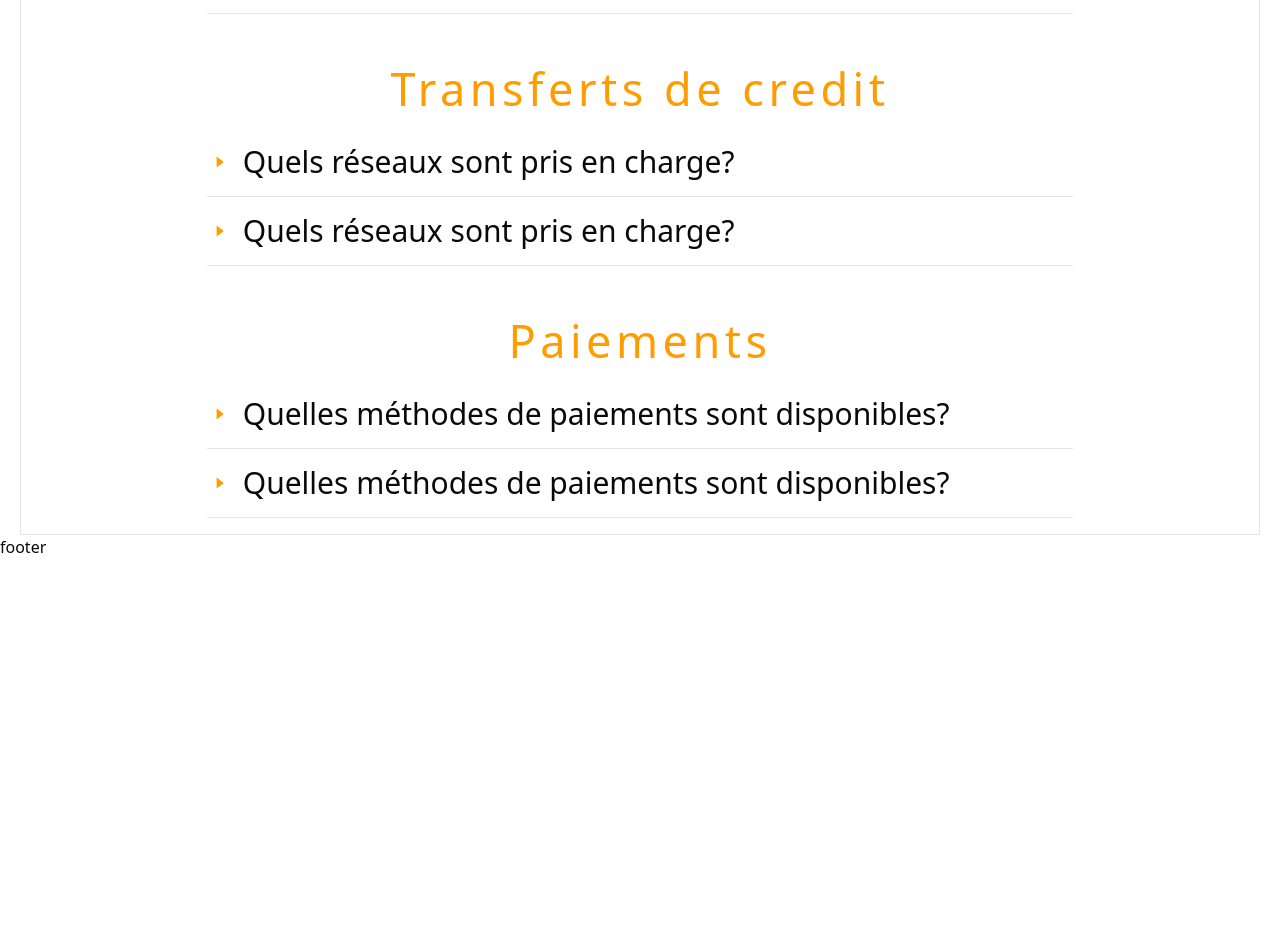
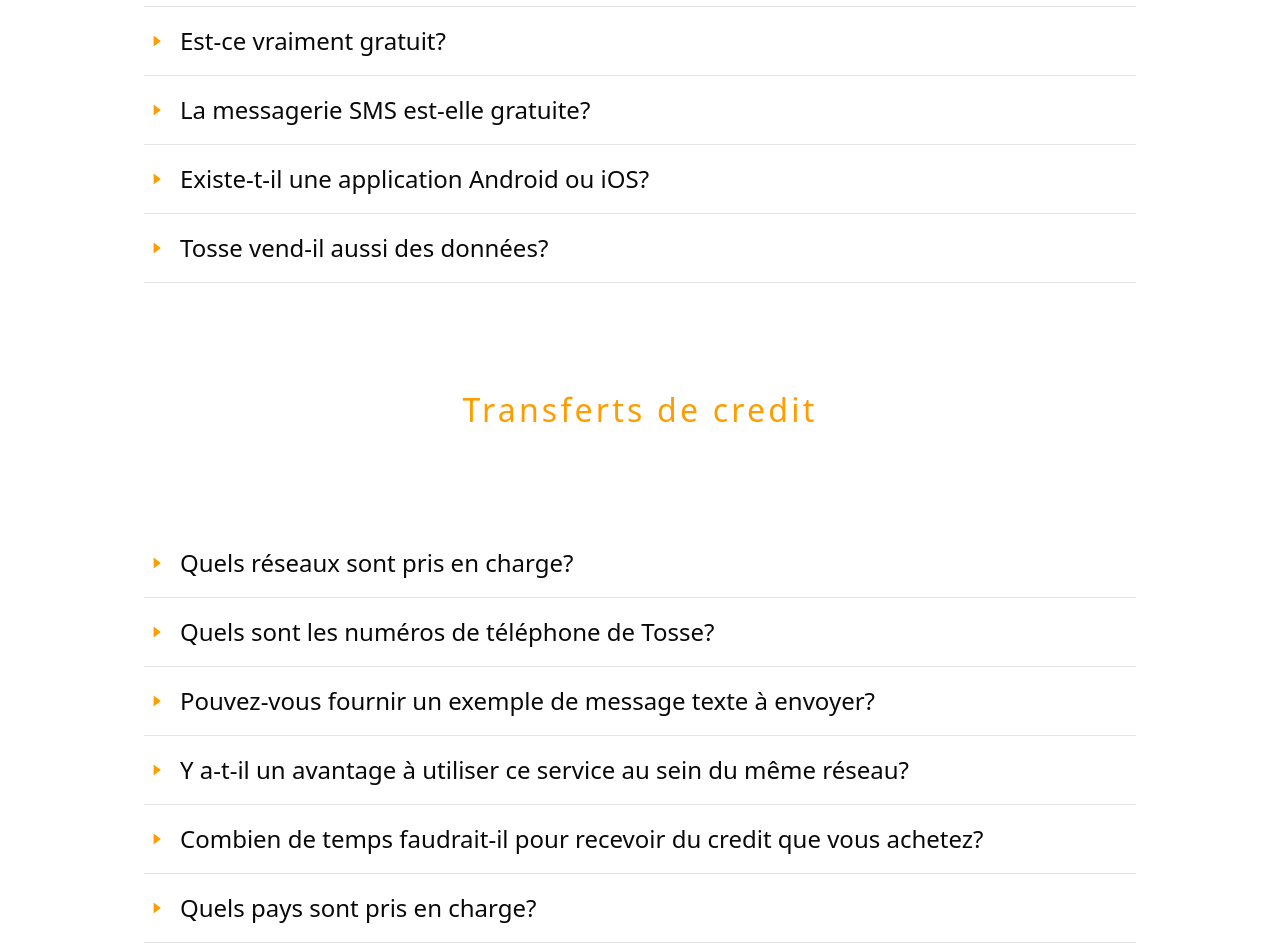
Before and after one commit to hassandogo/tosse-web, a Next.js app: page /faqs in a window 1280 px wide. Shown: the part 580-1532 px from the top of the page. Before the commit the page ends 1139 px from the top, so only its background shows below. Built offline with nearby package versions, Linux system fonts and the light colour scheme; a web font is replaced by a local one.

Commit message:
Modification de la page de faq

```diff
--- a/app/(app)/faqs/page.tsx
+++ b/app/(app)/faqs/page.tsx
@@ -8,13 +8,14 @@ import {
   AccordionItem,
   AccordionTrigger,
 } from "@/components/ui/accordion";
+import Link from "next/link";
 const Faqs = () => {
   return (
     <section>
       <Header />
       <Spacer small />
       <AppContainer>
-        <div className="justify-center flex items-center flex-col gap-4 border">
+        <div className="justify-center flex items-center flex-col gap-4">
           <div className="text-center space-y-2">
             <h1 className="text-[3.125rem] font-bold leading-[3.75rem] text-[#1c2e3d] mb-[1.5rem]">
               Questions fréquemment posées
@@ -26,19 +27,21 @@ const Faqs = () => {
           {faqs &&
             faqs.length > 0 &&
             faqs.map((faq) => (
-              <div className="w-[70%] space-y-3 py-4">
-                <h3 className=" text-[2.813rem] font-normal  leading-[3.375rem] tracking-widest text-primary text-center">
+              <div className="w-[80%] space-y-3 py-4">
+                <Spacer tooSmall />
+                <h3 className=" text-[2rem] font-normal  leading-[3.375rem] tracking-widest text-primary text-center">
                   {faq.theme.title}
                 </h3>
                 <div className="">
-                  <Accordion type="single" collapsible>
+                  <Spacer small />
+                  <Accordion type="single" collapsible className="">
                     {faq.theme.content.map((quest, index) => (
                       <AccordionItem value={`item-${index}`}>
-                        <AccordionTrigger className="text-3xl font-normal leading-9 text-left">
-                      {quest.question}
+                        <AccordionTrigger className="text-2xl font-normal leading-9 text-left">
+                          {quest.question}
                         </AccordionTrigger>
-                        <AccordionContent className="text-[1.563rem] font-normal leading-[2.813rem] text-left">
-                       {quest.anwser}
+                        <AccordionContent className="text-[1rem] font-normal leading-[2rem] text-left ml-8">
+                          {quest.anwser}
                         </AccordionContent>
                       </AccordionItem>
                     ))}
@@ -46,133 +49,15 @@ const Faqs = () => {
                 </div>
               </div>
             ))}
-          {/* <div className="w-[70%] space-y-3 py-4">
-            <h3 className=" text-[2.813rem] font-normal leading-[3.375rem] tracking-widest text-primary text-center">
-              Transferts de credit
-            </h3>
-            <div className="">
-              <Accordion type="single" collapsible>
-                <AccordionItem value="item-1">
-                  <AccordionTrigger className="text-3xl font-normal leading-9 text-left">
-                    Quels réseaux sont pris en charge?
-                  </AccordionTrigger>
-                  <AccordionContent className="text-[1.563rem] font-normal leading-[2.813rem] text-left pl-8">
-                    Nous soutenons actuellement{" "}
-                    <span className="text-[#396BB4]">Moov Africa(TIGO)</span> ,{" "}
-                    <span className="text-[#EB1C24]">Airtel</span> et{" "}
-                    <span className="text-[#00FF00]">Salam</span>. Nous essayons
-                    de prendre en charge tous les réseaux disponibles à
-                    l&apos;avenir.
-                  </AccordionContent>
-                </AccordionItem>
-                <AccordionItem value="item-2">
-                  <AccordionTrigger className="text-3xl font-normal leading-9 text-left">
-                    Quels sont les numéros de téléphone de Tosse?
-                  </AccordionTrigger>
-                  <AccordionContent className="text-[1.563rem] font-normal leading-[2.813rem] text-left">
-                    Moov Africa(Tigo):{" "}
-                    <span className="text-[#396BB4]">95 16 10 30</span>
-                    <br />
-                    Airtel: <span className="text-[#EB1C24]">66 46 24 28</span>
-                    <br />
-                    Pour des raisons de sécurité et de confidentialité, seul le
-                    numéro qui nous contacte peut effectuer le paiement. Nous
-                    préférons donc que vous nous contactiez avec le numéro de
-                    paiement.
-                  </AccordionContent>
-                </AccordionItem>
-                <AccordionItem value="item-3">
-                  <AccordionTrigger className="text-3xl font-normal leading-9 text-left">
-                    Pouvez-vous fournir un exemple de message texte à envoyer?
-                  </AccordionTrigger>
-                  <AccordionContent className="text-[1.563rem] font-normal leading-[2.813rem] text-left">
-                    Envoyer 500 à 9XXXXXXX
-                  </AccordionContent>
-                </AccordionItem>
-                <AccordionItem value="item-4">
-                  <AccordionTrigger className="text-3xl font-normal leading-9 text-left">
-                    Y a-t-il un avantage à utiliser ce service au sein du même
-                    réseau?
-                  </AccordionTrigger>
-                  <AccordionContent className="text-[1.563rem] font-normal leading-[2.813rem] text-left">
-                    L&apos;avantage dans ce scénario est la rapidité et la
-                    commodité.
-                    <br />
-                    Par exemple, si vous voulez vous acheter du crédit pour
-                    500frs, vous pouvez simplement envoyer un SMS avec du
-                    contenu, &quot;1000&quot;; au lieu de suivre les étapes
-                    d&apos;achat de crédit de votre opérateur réseau.
-                  </AccordionContent>
-                </AccordionItem>
-                <AccordionItem value="item-5">
-                  <AccordionTrigger className="text-3xl font-normal leading-9 text-left">
-                    Combien de temps faudrait-il pour recevoir du credit que
-                    vous achetez?
-                  </AccordionTrigger>
-                  <AccordionContent className="text-[1.563rem] font-normal leading-[2.813rem] text-left">
-                    C&apos;est presque instantané lorsque les conditions du
-                    réseau sont bonnes. Nous traitons votre transaction
-                    immédiatement après réception du paiement. <br />
-                    Mais cela peut prendre jusqu&apos;à 5 minutes dans de
-                    mauvaises conditions de réseau. Nous allons réessayer
-                    jusqu&apos;à ce que ça aille. Mais si cela prend trop de
-                    temps et que nous ne sommes pas en mesure d&apos;effectuer
-                    la transaction, nous effectuerons un remboursement à 100%.
-                  </AccordionContent>
-                </AccordionItem>
-                <AccordionItem value="item-5">
-                  <AccordionTrigger className="text-3xl font-normal leading-9 text-left">
-                    Quels pays sont pris en charge?
-                  </AccordionTrigger>
-                  <AccordionContent className="text-[1.563rem] font-normal leading-[2.813rem] text-left">
-                    Actuellement, ce service ne fonctionne qu&apos;au Tchad mais
-                    nous espérons soutenir plus de pays le long de la ligne.
-                  </AccordionContent>
-                </AccordionItem>
-              </Accordion>
-            </div>
-          </div>
-          <div className="w-[70%] space-y-3 py-4">
-            <h3 className=" text-[2.813rem] font-normal leading-[3.375rem] tracking-widest text-primary text-center">
-              Paiements
-            </h3>
-            <div className="">
-              <Accordion type="single" collapsible>
-                <AccordionItem value="item-1">
-                  <AccordionTrigger className="text-3xl font-normal leading-9 text-left">
-                    Quelles méthodes de paiements sont disponibles?
-                  </AccordionTrigger>
-                  <AccordionContent className="text-[1.563rem] font-normal leading-[2.813rem] text-left">
-                    Tous les paiements mobile money sont pris en charge (
-                    <span className="text-[#396BB4]">
-                      Moov Africa(Tigo) Money
-                    </span>
-                    et <span className="text-[#EB1C24]">Airtel Money</span>).
-                  </AccordionContent>
-                </AccordionItem>
-                <AccordionItem value="item-2">
-                  <AccordionTrigger className="text-3xl font-normal leading-9 text-left">
-                    Les paiements fonctionnent-ils complètement hors ligne?
-                  </AccordionTrigger>
-                  <AccordionContent className="text-[1.563rem] font-normal leading-[2.813rem] text-left">
-                    A fairre
-                  </AccordionContent>
-                </AccordionItem>
-                <AccordionItem value="item-3">
-                  <AccordionTrigger className="text-3xl font-normal leading-9 text-left">
-                    Existe-t-il une politique de remboursement?
-                  </AccordionTrigger>
-                  <AccordionContent className="text-[1.563rem] font-normal leading-[2.813rem] text-left">
-                    Nous vous rembourserions 100% de votre argent si nous ne
-                    sommes pas en mesure de répondre à votre demande. Si vous
-                    souhaitez annuler la demande, nous ajouterons des frais de
-                    remboursement de 3% du montant.
-                  </AccordionContent>
-                </AccordionItem>
-              </Accordion>
-            </div>
-          </div> */}
         </div>
+        <Spacer tooSmall />
+        <p className="text-[1.5rem] font-normal leading-[2rem] text-center">
+          Vous avez une autre question?{" "}
+          <Link href="/#" className="text-primary">
+            Contactez-nous
+          </Link>{" "}
+        </p>
+        <Spacer tooSmall />
       </AppContainer>
     </section>
   );
--- a/dossier/faqs.tsx
+++ b/dossier/faqs.tsx
@@ -9,14 +9,24 @@ export const faqs = [
             "TOSSE vous offre la possibilité d'acheter du credit pour n'importe quel réseau au Tchad en utilisant votre méthode de paiement préférée, sans demander de frais.",
         },
         {
-            question: "Que fait Tosse?",
+          question: "Est-ce vraiment gratuit?",
           anwser:
-              "TOSSE vous offre la possibilité d'acheter du credit pour n'importe quel réseau au Tchad en utilisant votre méthode de paiement préférée, sans demander de frais.",
+            "Oui. C'est totalement gratuit. Il n'y a pas de frais demandés pour effectuer des paiements. De plus, nous n'ajoutons pas de frais de retrait à votre paiement. Par exemple, si vous voulez du credit pour 500frs, vous paierez exactement 500frs. Nous souhaitons vous informer que votre opérateur réseau peut vous facturer des SMS pour des transactions hors ligne à moins que vous ne soyez abonné à un forfait SMS.",
         },
         {
-            question: "Que fait Tosse?",
+          question: "La messagerie SMS est-elle gratuite?",
           anwser:
-              "TOSSE vous offre la possibilité d'acheter du credit pour n'importe quel réseau au Tchad en utilisant votre méthode de paiement préférée, sans demander de frais.",
+            "Votre opérateur réseau peut vous facturer des SMS, sauf si vous êtes abonné à un forfait SMS.",
+        },
+        {
+          question: "Existe-t-il une application Android ou iOS?",
+          anwser:
+            "Non, il n'y en a pas. Nous en fournirions un à l'avenir. Pour l'instant, vous ne pouvez utiliser que les SMS ou le site Web.",
+        },
+        {
+          question: "Tosse vend-il aussi des données?",
+          anwser:
+            "Nous vendons des données sur demande et le processus n'est pas aussi rapide et automatique que le processus de transfert de crédit. Au cas où vous vous demandez s'il y a des frais pour cela, c'est totalement gratuit.",
         },
       ],
     },
@@ -31,9 +41,31 @@ export const faqs = [
             "Nous soutenons actuellement Moov Africa(TIGO) , Airtel et Salam. Nous essayons de prendre en charge tous les réseaux disponibles à l'avenir.",
         },
         {
-            question: "Quels réseaux sont pris en charge?",
+          question: "Quels sont les numéros de téléphone de Tosse?",
           anwser:
-              "Nous soutenons actuellement Moov Africa(TIGO) , Airtel et Salam. Nous essayons de prendre en charge tous les réseaux disponibles à l'avenir.",
+            "Moov Africa: 95 16 10 30 Airtel: 66 46 24 28 Pour des raisons de sécurité et de confidentialité, seul le numéro qui nous contacte peut effectuer le paiement. Nous préférons donc que vous nous contactiez avec le numéro de paiement.",
+        },
+        {
+          question:
+            "Pouvez-vous fournir un exemple de message texte à envoyer?",
+          anwser: "Envoyer 500 à 9XXXXXXX",
+        },
+        {
+          question:
+            "Y a-t-il un avantage à utiliser ce service au sein du même réseau?",
+          anwser:
+            "L'avantage dans ce scénario est la rapidité et la commodité. Par exemple, si vous voulez vous acheter du crédit pour 500frs, vous pouvez simplement envoyer un SMS avec du contenu, '500'; au lieu de suivre les étapes d'achat de crédit de votre opérateur réseau.",
+        },
+        {
+          question:
+            "Combien de temps faudrait-il pour recevoir du credit que vous achetez?",
+          anwser:
+            "C'est presque instantané lorsque les conditions du réseau sont bonnes. Nous traitons votre transaction immédiatement après réception du paiement.Mais cela peut prendre jusqu'à 5 minutes dans de mauvaises conditions de réseau. Nous allons réessayer jusqu'à ce que ça aille. Mais si cela prend trop de temps et que nous ne sommes pas en mesure d'effectuer la transaction, nous effectuerons un remboursement à 100%.",
+        },
+        {
+          question: "Quels pays sont pris en charge?",
+          anwser:
+            "Actuellement, ce service ne fonctionne qu'au Tchad mais nous espérons soutenir plus de pays le long de la ligne.",
         },
       ],
     },
@@ -45,12 +77,16 @@ export const faqs = [
         {
           question: "Quelles méthodes de paiements sont disponibles?",
           anwser:
-              "Tous les paiements mobile money sont pris en charge (Moov Africa(Tigo) Moneyet Airtel Money).",
+            "Tous les paiements mobile money sont pris en charge (Moov Africa(Tigo) money et Airtel Money).",
         },
         {
-            question: "Quelles méthodes de paiements sont disponibles?",
+          question: "Les paiements fonctionnent-ils complètement hors ligne?",
+          anwser: "Nous n'avons pas encore vérifier.",
+        },
+        {
+          question: "Existe-t-il une politique de remboursement?",
           anwser:
-              "Tous les paiements mobile money sont pris en charge (Moov Africa(Tigo) Moneyet Airtel Money).",
+            "Nous vous rembourserions 100% de votre argent si nous ne sommes pas en mesure de répondre à votre demande. Si vous souhaitez annuler la demande, nous ajouterons des frais de remboursement de 3% du montant.",
         },
       ],
     },
```
Lines whose indentation alone changed are shown as unchanged.
